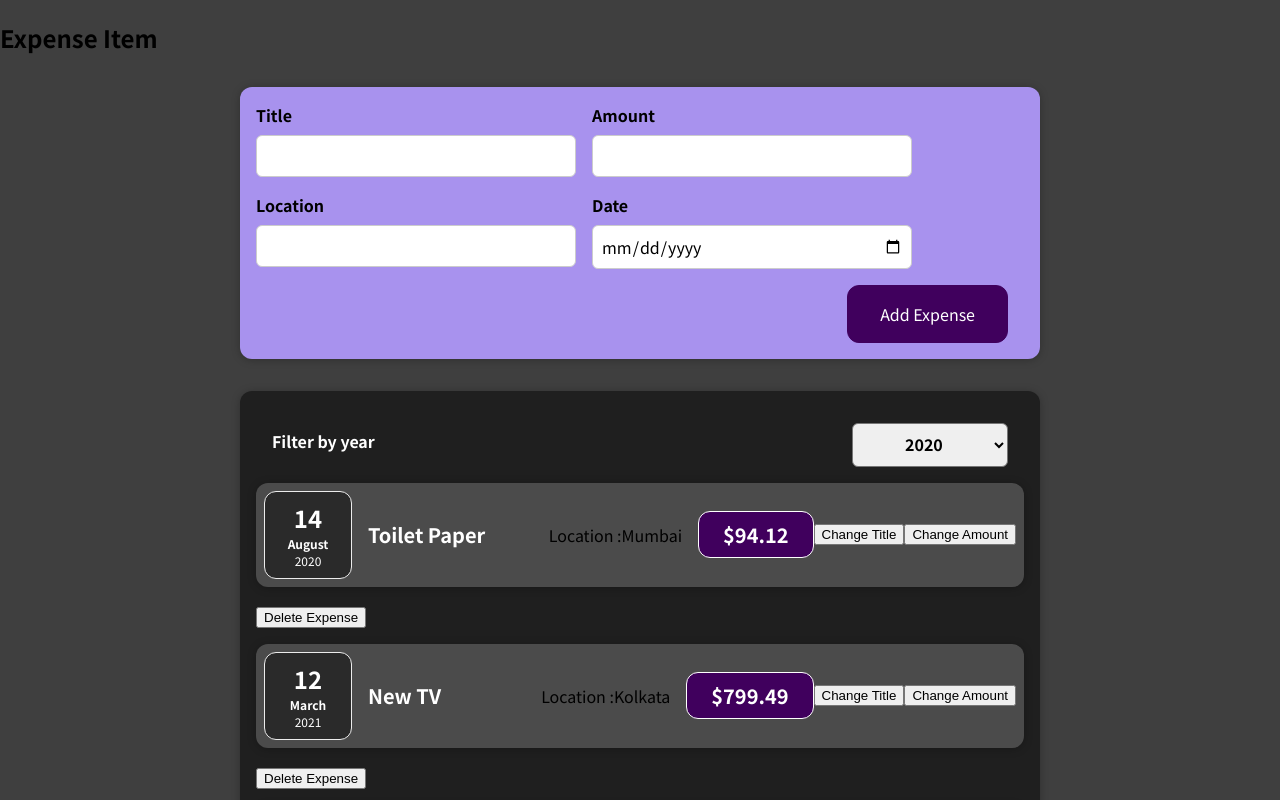
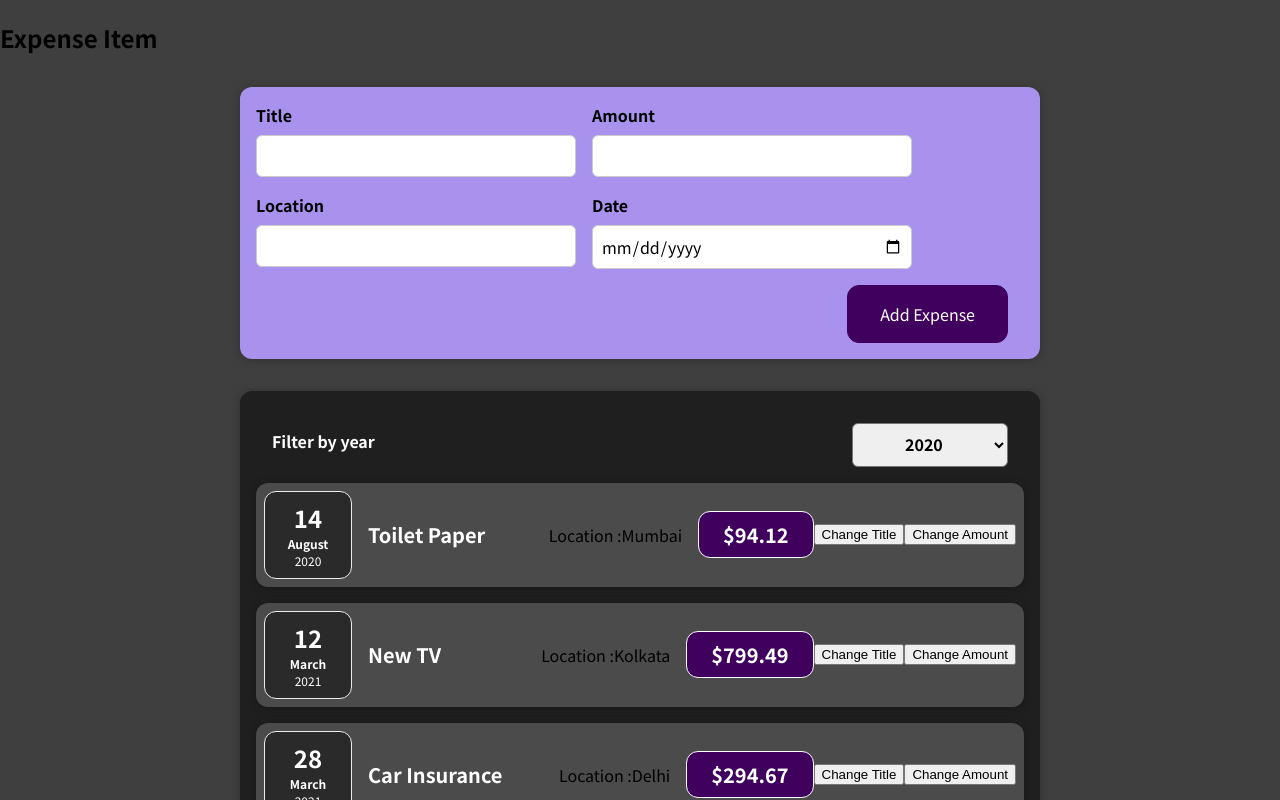
Before and after one commit to mithun-sp/expense-tracker, a React (Create React App) app: page / in a window 1280 px wide. Shown: the top 800 px of the page. Built offline with nearby package versions, Linux system fonts and the light colour scheme.

Commit message:
Updated Expenses.js

```diff
--- a/src/App.js
+++ b/src/App.js
@@ -66,8 +66,7 @@ function App() {
   // ];
 
   const addExpenseHandler = (newExpense) => {
-    console.log("In App.js");
-    setExpenses(prevData => [...prevData,newExpense])
+    setExpenses(prevData => [newExpense,...prevData])
   };
   console.log(expenses)
 
--- a/src/components/Expenses/Expenses.js
+++ b/src/components/Expenses/Expenses.js
@@ -1,4 +1,4 @@
-import React, { useEffect, useState } from "react";
+import React, { useState } from "react";
 
 import ExpenseItem from "./ExpenseItem";
 import Card from "../UI/Card";
@@ -6,30 +6,23 @@ import "./Expenses.css";
 import ExpensesFilter from "./ExpensesFilter";
 
 const Expenses = (props) => {
-  const [data, setData] = useState([]);
-
-  useEffect(() => {
-    setData(props.items)
-  },[props.items])
-
   const [filteredYear, setFilteredYear] = useState('2020');
 
   const filterChangeHandler = selectedYear => {
     setFilteredYear(selectedYear);
   };
 
-
-  const deleteExpense = (index) => {
-    let newData = data.filter((el) => {
-      return el.id !== index;
-    });
-    setData(newData);
-  };
+  // const deleteExpense = (index) => {
+  //   let newData = data.filter((el) => {
+  //     return el.id !== index;
+  //   });
+  //   setData(newData);
+  // };
 
   return (
     <Card className="expenses">
        <ExpensesFilter selected={filteredYear} onChangeFilter={filterChangeHandler} />
-      {data.map((item) => {
+      {props.items.map((item) => {
         return (
           <div key={item.id}>
             <ExpenseItem
@@ -38,9 +31,9 @@ const Expenses = (props) => {
               location={item.location}
               date={item.date}
             />
-            <button onClick={() => deleteExpense(item.id)}>
+            {/* <button onClick={() => deleteExpense(item.id)}>
               Delete Expense
-            </button>
+            </button> */}
           </div>
         );
       })}
```
